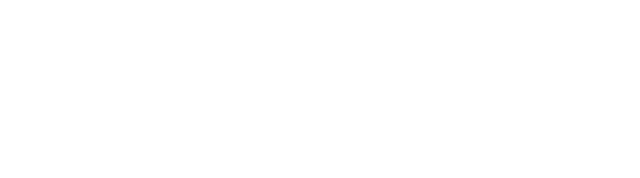
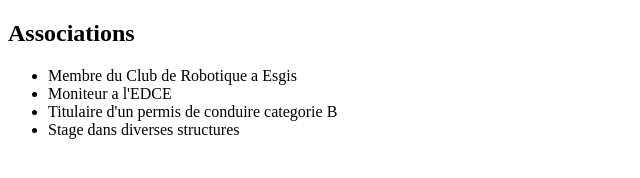
Before and after one commit to XautAde/mon-cv, a plain HTML site: page index.html in a window 1280 px wide. Shown: the whole page, without its empty margins (0-640 px from the left). Drawn offline with Linux system fonts and the light colour scheme.

Commit message:
mise en place de la section associations

```diff
--- a/index.html
+++ b/index.html
@@ -7,6 +7,14 @@
     <link rel="stylesheet" href="style.css">
 </head>
 <body>
-
+    <section id="associations">
+    <h2>Associations</h2>
+    <ul>
+        <li>Membre du Club de Robotique a Esgis</li>
+        <li>Moniteur a l'EDCE</li>
+         <li>Titulaire d'un permis de conduire categorie B</li>
+          <li>Stage dans diverses structures</li>
+    </ul>
+</section>
 </body>
 </html>
```
